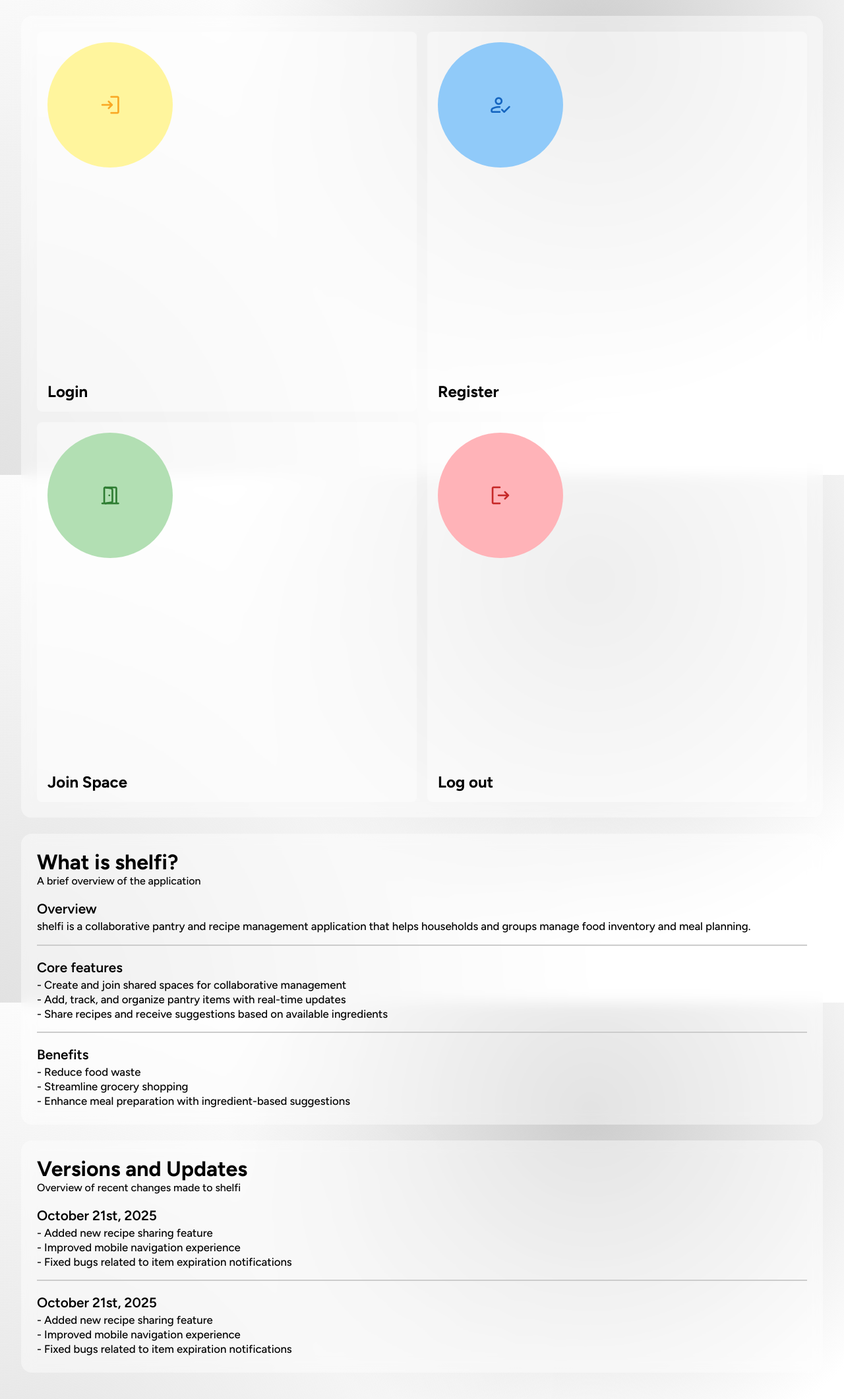
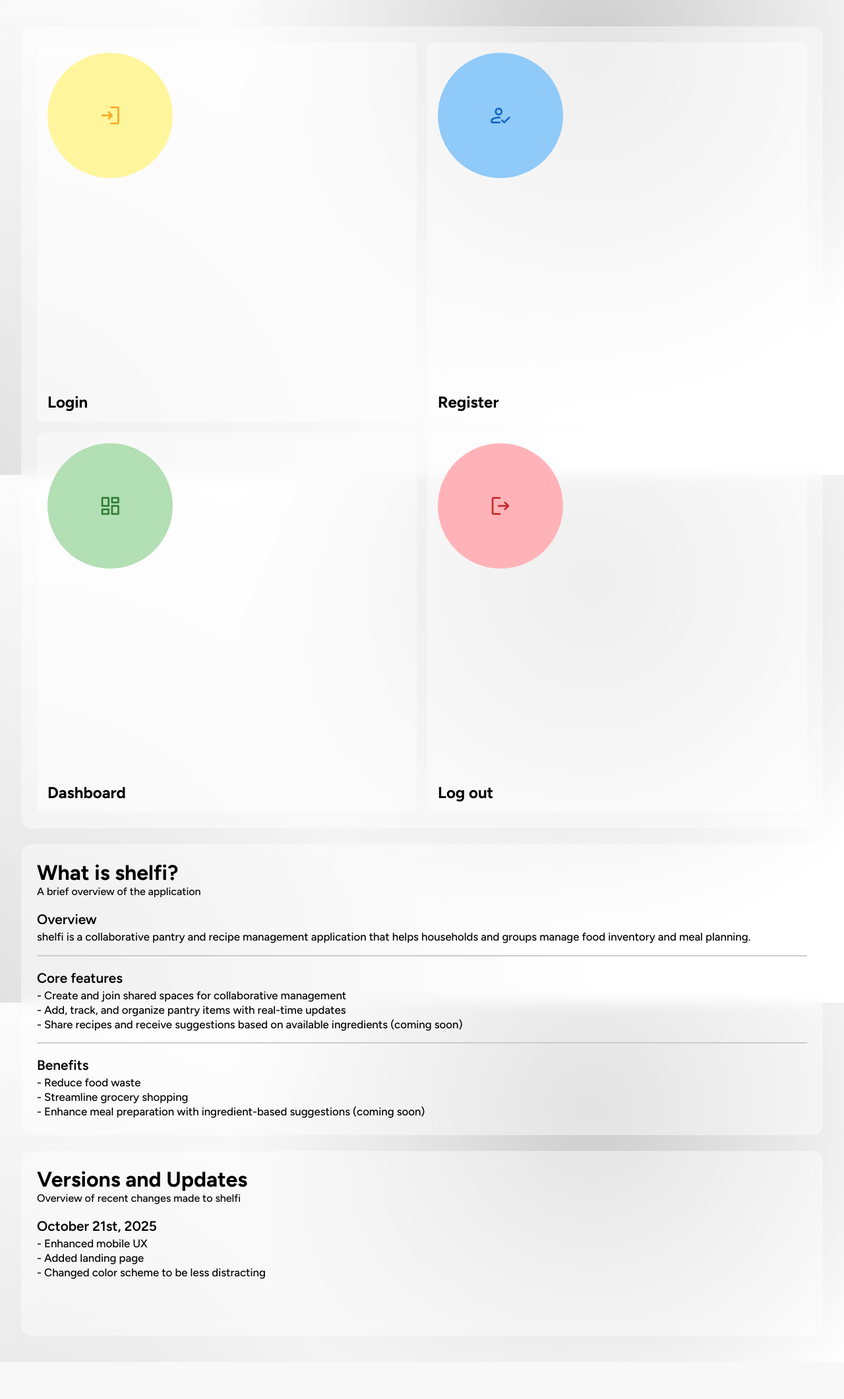
Before and after one commit to czett/shelfi, a Flask app: page / in a window 1280 px wide. Shown: the part 80-2201 px from the top of the page at 66% size. After the commit the page ends 2145 px from the top, so only its background shows below. Run offline with Flask 3, Linux system fonts and the light colour scheme; some web fonts are replaced.

Commit message:
many fixes :3

```diff
--- a/app.py
+++ b/app.py
@@ -467,4 +467,4 @@ def smart_add_shopping_list_route():
         return jsonify({"success": False, "message": message})
 
 if __name__ == '__main__':
-    app.run(debug=True, port=8080)
+    app.run(debug=True, port=8080, host="0.0.0.0")
--- a/static/style/style.css
+++ b/static/style/style.css
@@ -92,26 +92,22 @@ div, p, a{
 }
 
 body {
-    /* Basis ist Ihr reines Weiß */
     background-color: var(--bg-color);
 
-    /* Schlüssel für den 3D-Effekt: Hintergrund scrollt NICHT */
     background-attachment: fixed;
 
-    /* Subtiler radialer Verlauf für Tiefe und Akzent */
     background-image:
-        /* 1. Hauptakzent: Startet unten links (bottom left) mit Hellblau */
         radial-gradient(circle at bottom left,
             var(--light-border) 0px,
             transparent 60%),
 
-        /* 2. Sekundärakzent: Ein kleinerer, subtilerer Akzent oben-Mitte mit Hell-Indigo */
         radial-gradient(circle at 70% 20%,
-            var(--lines) 0px, /* **WICHTIG: light-Version für helle UI** */
+            var(--lines) 0px,
             transparent 50%);
 
-    /* Dunkle Textfarbe für Lesbarkeit */
     color: var(--fg-color);
+
+    margin: 0;
 }
 /* navbar */
 
@@ -125,7 +121,7 @@ body {
     left: 0;
 
     width: 100%;
-    height: 10dvh;
+    height: 10vh;
     padding: 0 var(--xpad);
     /* background-color: var(--bg-color); */
 
@@ -181,7 +177,7 @@ body {
 
 .content{
     padding: 0 var(--xpad);
-    margin-top: calc(var(--ypad) + 10dvh); /* nav height, 10vh plus --ypad */
+    margin-top: calc(var(--ypad) + 12vh); /* nav height, 12vh plus --ypad */
     max-width: 100%;
     overflow-x: hidden;
     margin-bottom: 5dvh;
@@ -1122,7 +1118,7 @@ body {
     /* bottom fixed nav restyling */
     .navbar{
         border-radius: calc(2 * var(--radius-big)) calc(2 * var(--radius-big)) 0 0;
-        height: 12vh;
+        height: 7.5rem;
         backdrop-filter: blur(15px);
         position: fixed !important;
         inset: auto auto 0 50%;
@@ -1135,7 +1131,7 @@ body {
 
     .content{
         margin-top: var(--ypad);
-        margin-bottom: calc(12dvh + var(--ypad));
+        margin-bottom: calc(7.5rem + var(--ypad));
     }
 
     .navbar .pc-only{
--- a/templates/base.html
+++ b/templates/base.html
@@ -6,6 +6,8 @@
     <title>shelfi</title>
     <script src="{{ url_for('static', filename='scripts/basic.js') }}" defer></script>
     <link rel="stylesheet" href="{{ url_for('static', filename='style/style.css') }}">
+    <meta name="viewport" content="width=device-width, initial-scale=1.0, viewport-fit=cover">
+<meta name="viewport" content="width=device-width, initial-scale=1.0, viewport-fit=cover">
     <link rel="shortcut icon" href="{{url_for('static', filename='img/favicon_2.png')}}" type="image/x-icon">
     <link rel="stylesheet" href="https://fonts.googleapis.com/css2?family=Material+Symbols+Rounded:opsz,wght,FILL,GRAD@20..48,100..700,0..1,-50..200"/>
 </head>
--- a/templates/index.html
+++ b/templates/index.html
@@ -20,24 +20,17 @@
                     <div class="quick-action-name">Register</div>
                 </div>
             {% endif %}
-            <div class="quick-action" onmousedown="expandListForm('join-space-form')">
+            <div class="quick-action" onclick="redirect('/dashboard')">
                 <div class="quick-action-icon">
-                    <span class="material-symbols-rounded">door_open</span>
+                    <span class="material-symbols-rounded">dashboard</span>
                 </div>
-                <div class="quick-action-name" id="qa-join">Join Space</div>
+                <div class="quick-action-name">Dashboard</div>
             </div>
             <div class="quick-action" onclick="redirect('/logout')">
                 <div class="quick-action-icon">
                     <span class="material-symbols-rounded">logout</span>
                 </div>
                 <div class="quick-action-name">Log out</div>
-            </div>
-
-            <div class="join-space-form list-form" data-expanded="false">
-                <form id="join-space-form">
-                    <input type="text" id="invitation_code" name="invitation_code" required placeholder="Invitation Code">
-                    <button type="submit">Join</button>
-                </form>
             </div>
         </div>
 
@@ -66,7 +59,7 @@
                     <div class="simple-list-item-content">
                         - Create and join shared spaces for collaborative management<br>
                         - Add, track, and organize pantry items with real-time updates<br>
-                        - Share recipes and receive suggestions based on available ingredients
+                        - Share recipes and receive suggestions based on available ingredients (coming soon)
                     </div>
                 </div>
 
@@ -77,7 +70,7 @@
                     <div class="simple-list-item-content">
                         - Reduce food waste<br>
                         - Streamline grocery shopping<br>
-                        - Enhance meal preparation with ingredient-based suggestions
+                        - Enhance meal preparation with ingredient-based suggestions (coming soon)
                     </div>
                 </div>
             </div>
@@ -98,21 +91,9 @@
                     </div>
 
                     <div class="version-changes simple-list-item-content">
-                        - Added new recipe sharing feature<br>
-                        - Improved mobile navigation experience<br>
-                        - Fixed bugs related to item expiration notifications
-                    </div>
-                </div>
-
-                <div class="version-list-item simple-list-item">
-                    <div class="version-date simple-list-item-header">
-                        October 21st, 2025
-                    </div>
-
-                    <div class="version-changes simple-list-item-content">
-                        - Added new recipe sharing feature<br>
-                        - Improved mobile navigation experience<br>
-                        - Fixed bugs related to item expiration notifications
+                        - Enhanced mobile UX <br>
+                        - Added landing page <br>
+                        - Changed color scheme to be less distracting
                     </div>
                 </div>
             </div>
```
Also changed, not shown: templates/dashboard.html (+0 -37 lines).
